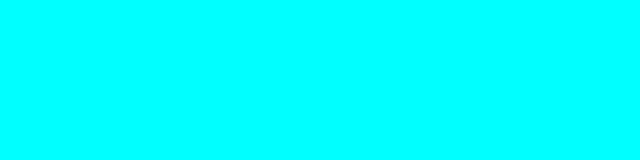
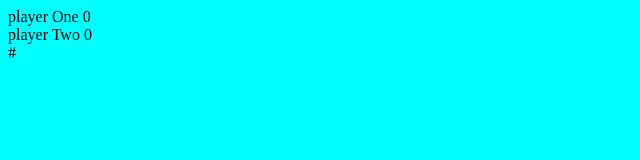
Before and after one commit to BottledBananas/tictactoe, a plain HTML site: page index.html in a window 1280 px wide. Shown: the whole page, without its empty margins (0-640 px from the left). Drawn offline with Linux system fonts and the light colour scheme.

Commit message:
created basic page layout

```diff
--- a/index.html
+++ b/index.html
@@ -6,7 +6,21 @@
 		<meta name="viewport" content="width=device-width, initial-scale=1.0" />
 		<title>tic-tac-toe</title>
 		<link rel="stylesheet" href="style.css" />
-		<script src="app.js"></script>
+		<script src="app.js" defer></script>
 	</head>
-	<body></body>
+	<body>
+		<div class="wrapper">
+			<div class="scoreBoard">
+				<div class="player" id="playerOne">
+					<label class="playerName">player One</label>
+					<label class="playerScore">0</label>
+				</div>
+				<div class="player" id="playerTwo">
+					<label class="playerName">player Two</label>
+					<label class="playerScore">0</label>
+				</div>
+			</div>
+			<div class="gameBoard" id="gameBoard">#</div>
+		</div>
+	</body>
 </html>
```
